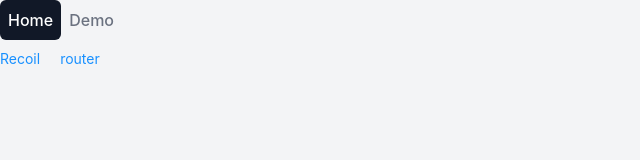
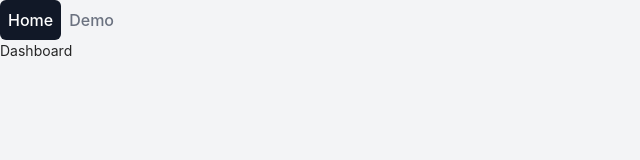
Before and after one commit to lixudong96/starter-react, a React (Vite) app: page / in a window 1280 px wide. Shown: the top 160 px of the page, without its empty margins (0-640 px from the left). Built offline with nearby package versions, Linux system fonts and the light colour scheme.

Commit message:
feat(routes): update config

```diff
--- a/src/routes/index.tsx
+++ b/src/routes/index.tsx
@@ -1,10 +1,18 @@
 import { useRoutes } from 'react-router-dom'
+import { Dashboard } from '@/features/home'
 import { DemoRoutes } from '@/features/demo'
 
 export const AppRoutes = () => {
-  const commonRoutes = [{ path: '*', element: <DemoRoutes /> }]
+  const publicRoutes = [{ path: '/demo/*', element: <DemoRoutes /> }]
 
-  const element = useRoutes([...commonRoutes])
+  const commonRoutes = [
+    {
+      path: '/',
+      element: <Dashboard />,
+    },
+  ]
+
+  const element = useRoutes([...publicRoutes, ...commonRoutes])
 
   return <>{element}</>
 }
```
